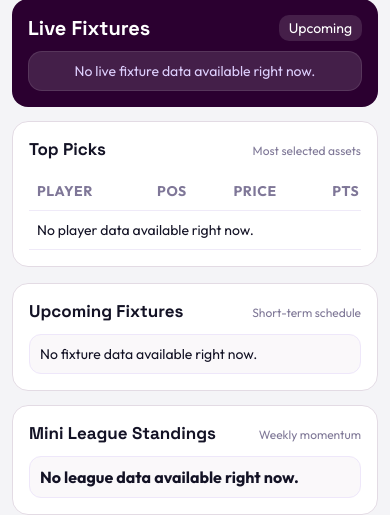
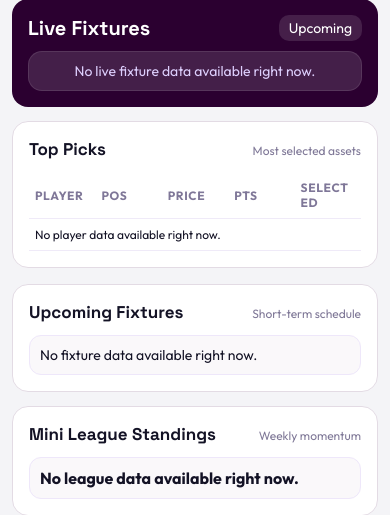
Before and after one commit to RNSAINJU/fpl-djano, a Django app: page / in a window 390 px wide. Shown: the part 1656-2171 px from the top of the page. Run offline with Django 5.2, Linux system fonts and the light colour scheme; data comes from the database, SQL or seed files in the repository; data that the repository does not hold is empty; some libraries are stand-ins or nearby versions.

Commit message:
Fix tables requiring horizontal scroll on mobile
table had an unconditional min-width: 520px with no mobile override,
so every table forced its .table-wrap to scroll horizontally
regardless of viewport width - all 5+ columns never actually fit on
a phone screen. Below 620px, the table now shrinks to the card's
real width (table-layout: fixed) and cell text wraps instead of
forcing the table wider, so rows are fully visible without scrolling.

```diff
--- a/static/fantasy/css/style.css
+++ b/static/fantasy/css/style.css
@@ -1199,6 +1199,24 @@ td small {
     .sidebar-nav a {
         font-size: 17px;
     }
+
+    /* table's min-width: 520px (below) is there so columns don't get
+       crushed on wider screens where .table-wrap's own horizontal scroll
+       is the better tradeoff - but on a narrow phone that just forces
+       every row to scroll instead of fitting the viewport. Below this
+       breakpoint, let the table shrink to the card's actual width and
+       wrap cell text instead. */
+    table {
+        min-width: 0;
+        table-layout: fixed;
+    }
+
+    th,
+    td {
+        padding: 8px 6px;
+        font-size: 12px;
+        word-break: break-word;
+    }
 }
 
 @media (max-width: 380px) {
```
